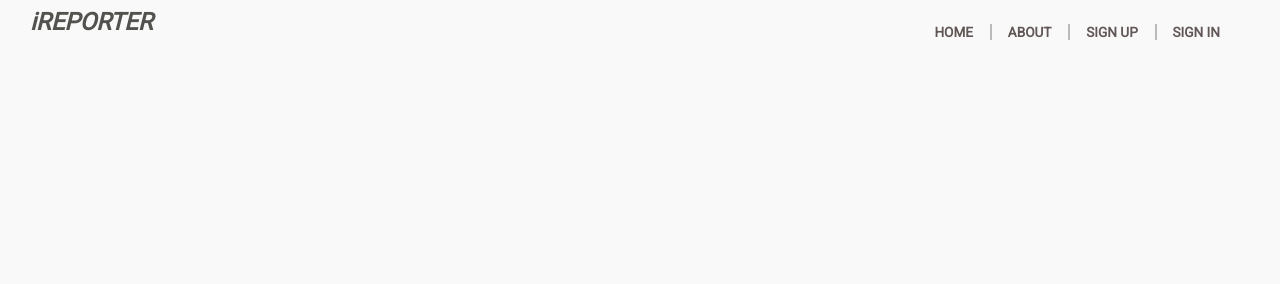
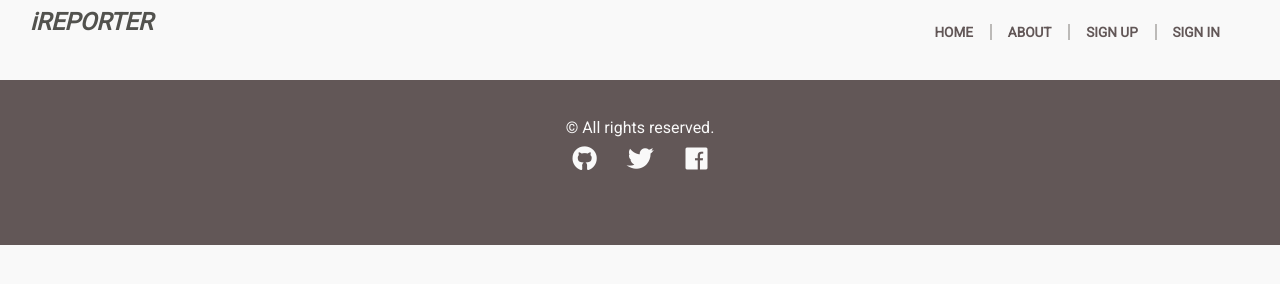
Before and after one commit to meetKazuki/iReporter, a plain HTML site: page ui-templates/index.html in a window 1280 px wide. Drawn offline with Linux system fonts and the light colour scheme.

Commit message:
Add footer to landing page [#162076486]

```diff
--- a/ui-templates/css/index.css
+++ b/ui-templates/css/index.css
@@ -115,3 +115,41 @@ header {
   color: #9a9b94;
   transition: 0.3s ease-in-out;
 }
+
+/* *** *** *** Footer Styles *** *** *** */
+footer {
+  background-color: #625757;
+  padding: 5vh 0 10vh;
+  text-align: center;
+}
+footer p {
+  margin-bottom: 5px;
+  color: #f9f9f9;
+}
+.social-list {
+  list-style: none;
+  padding: 0;
+  text-align: center;
+}
+.social-list > li {
+  display: inline-block;
+  margin: 0 0.5em;
+}
+.social-link {
+  color: #f9f9f9;
+  display: inline-block;
+  font-family: Arial, Helvetica, sans-serif;
+  font-size: 1.5em;
+  font-weight: bold;
+  height: 1em;
+  line-height: 1;
+  padding-top: 0.25em;
+  text-align: center;
+  text-decoration: none;
+  vertical-align: middle;
+  width: 1.5em;
+}
+.social-link:hover {
+  color: #bcbab8;
+  transition: all 0.3s ease;
+}
--- a/ui-templates/index.html
+++ b/ui-templates/index.html
@@ -5,6 +5,7 @@
   <meta name="viewport" content="width=device-width, initial-scale=1.0">
   <meta http-equiv="X-UA-Compatible" content="ie=edge">
   <title>Welcome to iReporter</title>
+  <link rel="stylesheet" href="https://use.fontawesome.com/releases/v5.5.0/css/all.css" integrity="sha384-B4dIYHKNBt8Bc12p+WXckhzcICo0wtJAoU8YZTY5qE0Id1GSseTk6S+L3BlXeVIU" crossorigin="anonymous">
   <link rel="stylesheet" href="css/index.css">
 </head>
 <body>
@@ -21,6 +22,19 @@
     <a href="index.html" class="header-logo">i<span>Reporter</span></a>
   </header>
 
-  <footer></footer>
+  <footer>
+    <p>&copy; All rights reserved.</p>
+    <ul class="social-list">
+      <li>
+        <a href="#" class="social-link"><i class="fab fa-github"></i></a>
+      </li>
+      <li>
+        <a href="#" class="social-link"><i class="fab fa-twitter"></i></a>
+      </li>
+      <li>
+        <a href="#" class="social-link"><i class="fab fa-facebook"></i></a>
+      </li>
+    </ul>
+  </footer>
 </body>
 </html>
```
